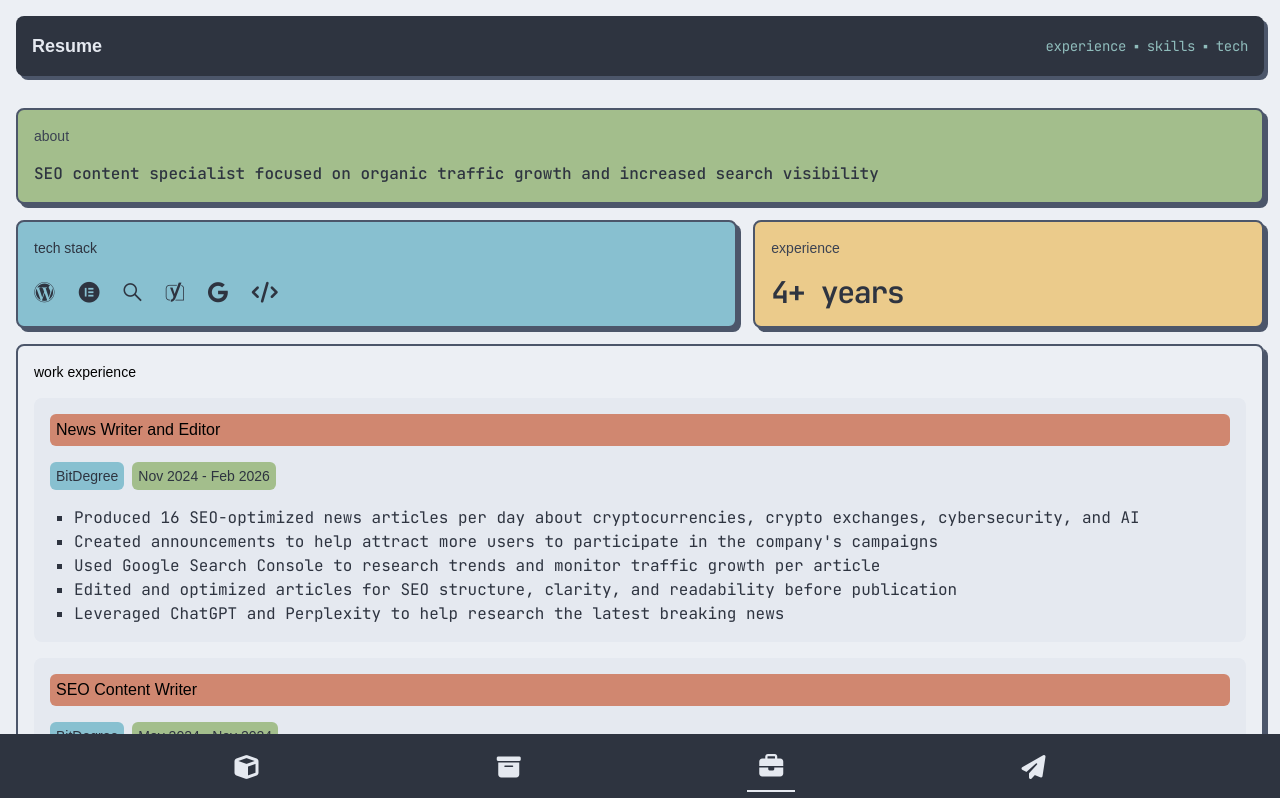
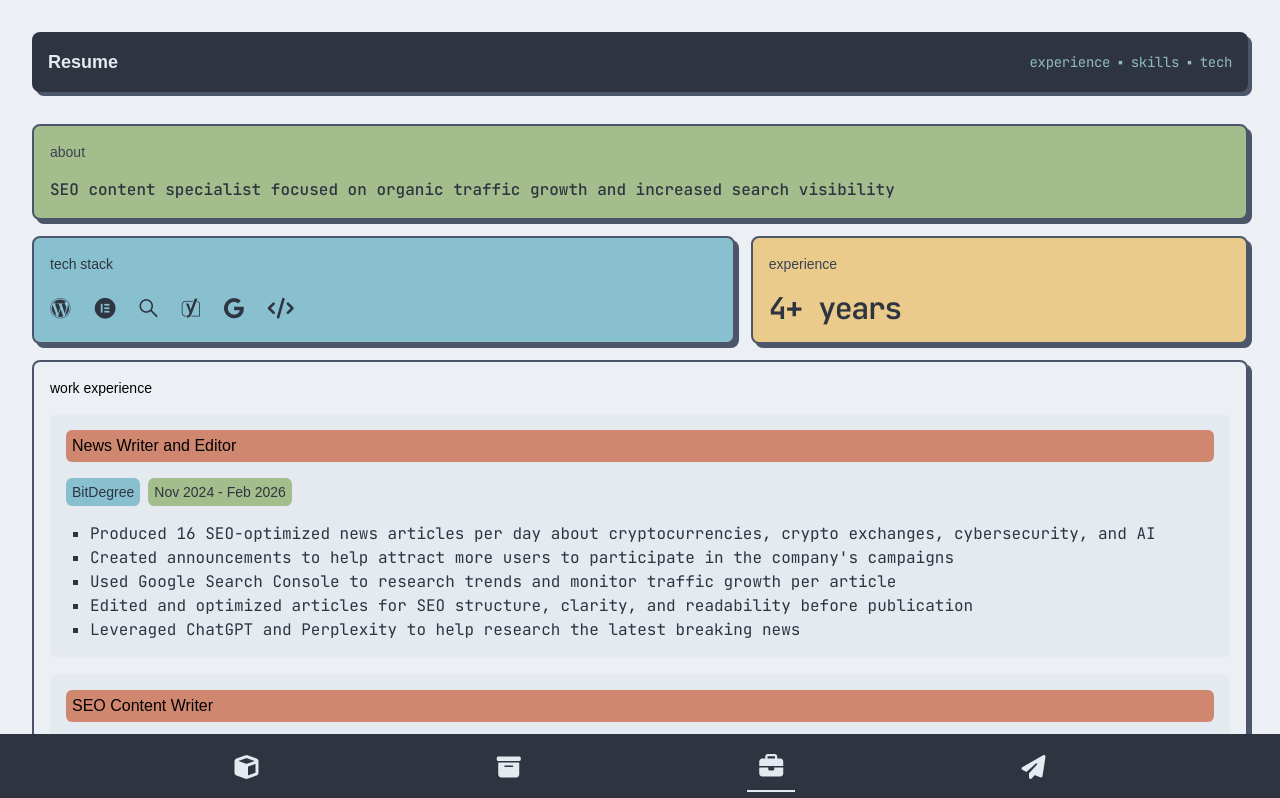
Before and after one commit to yogskr/seo-writing-portfolio, a React (Vite) app: page /resume in a window 1280 px wide. Shown: the top 798 px of the page. Built offline with nearby package versions, Linux system fonts and the light colour scheme; a web font is replaced by a local one.

Commit message:
Modify styling

```diff
--- a/src/pages/resume/Resume.jsx
+++ b/src/pages/resume/Resume.jsx
@@ -6,7 +6,7 @@ export function Resume() {
 
   return (
     <>
-      <div className="bg-snow-storm-nord6 p-4">
+      <div className="bg-snow-storm-nord6 p-4 md:p-8 md:pb-4">
         <section
           className={`${stickyHeader ? "fixed left-0 right-0 rounded-none shadow-none" : "sticky shadow-small"} top-0 flex flex-wrap items-center justify-between gap-4 bg-pollar-night-nord0 text-snow-storm-nord5 p-4 rounded-lg z-50`}
         >
@@ -18,7 +18,7 @@ export function Resume() {
           </p>
         </section>
       </div>
-      <div className="grid grid-cols-12 auto-rows-auto gap-4 p-4">
+      <div className="grid grid-cols-12 auto-rows-auto gap-4 p-4 md:p-8 md:pt-4">
         {/* ===== About Me ===== */}
         <div className="col-span-12 flex flex-col gap-4 border-2 border-solid border-pollar-night-nord3 rounded-lg shadow-small p-4 bg-aurora-nord14 h-fit">
           <h3 className="text-sm font-cascadia-code lowercase text-pollar-night-nord1">
```
